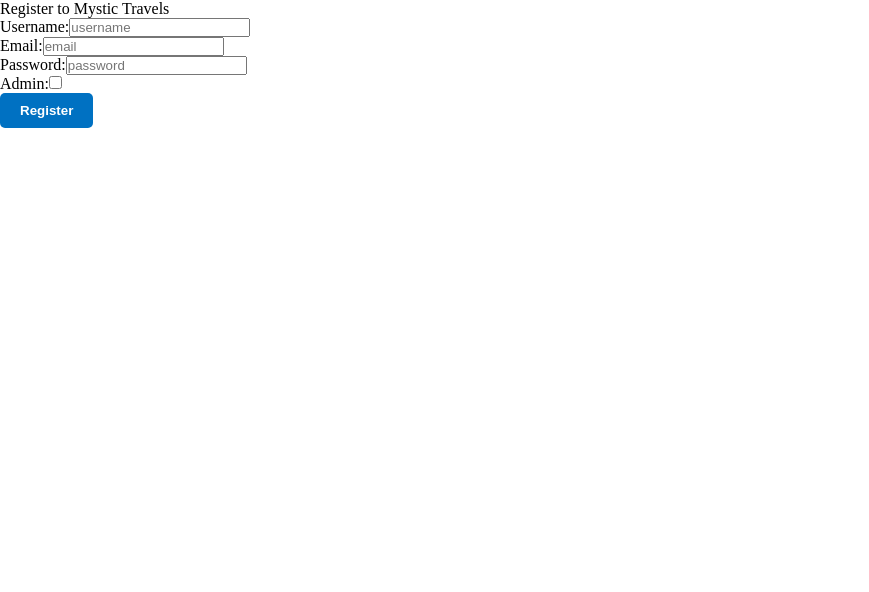
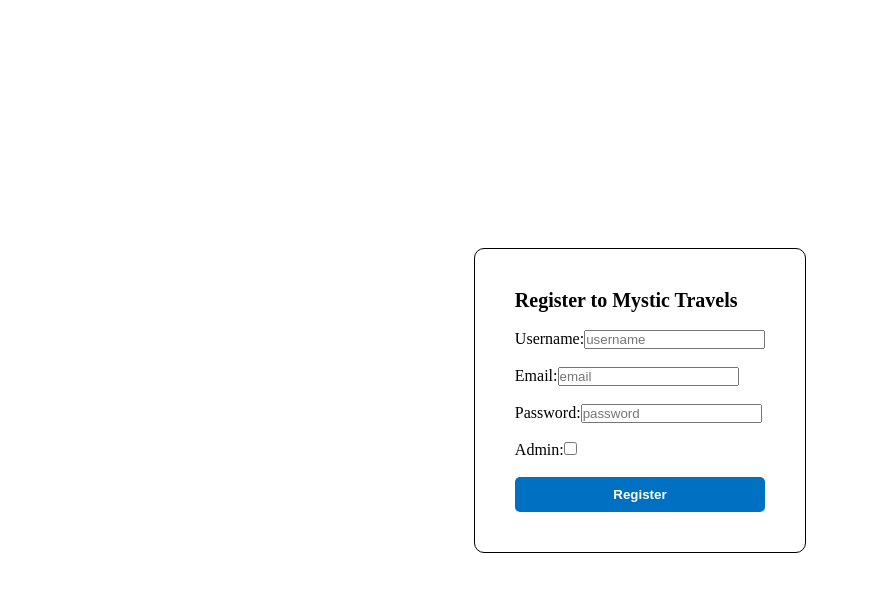
Before and after one commit to Wanjie-Ryan/Modern-Reservations-App-Frontend, a React (Create React App) app in the folder client/: page /register in a window 1280 px wide. Shown: the top 592 px of the page, without its empty margins (0-869 px from the left). Built offline with nearby package versions, Linux system fonts and the light colour scheme.

Commit message:
registration

```diff
--- a/client/src/pages/registration/reg.css
+++ b/client/src/pages/registration/reg.css
@@ -0,0 +1,23 @@
+.mainreg{
+
+    display:flex;
+    align-items: center;
+    justify-content: center;
+    height: 100vh;
+}
+
+.inner-reg{
+
+    display: flex;
+    flex-direction: column;
+    gap:18px;
+    border:1px solid black;
+    padding:40px;
+    border-radius: 10px;
+}
+
+.reg-p{
+
+    font-weight: bold;
+    font-size: 20px;
+}
--- a/client/src/pages/registration/reg.jsx
+++ b/client/src/pages/registration/reg.jsx
@@ -1,5 +1,5 @@
 import React from 'react'
-
+import './reg.css'
 
 
 
@@ -24,9 +24,10 @@
         <div className="mainreg">
 
 
-            <label>Register to Mystic Travels</label>
 
             <div className="inner-reg">
+
+            <p className='reg-p'>Register to Mystic Travels</p>
 
                 <div className="inner">
                     <label>Username:</label>
```
